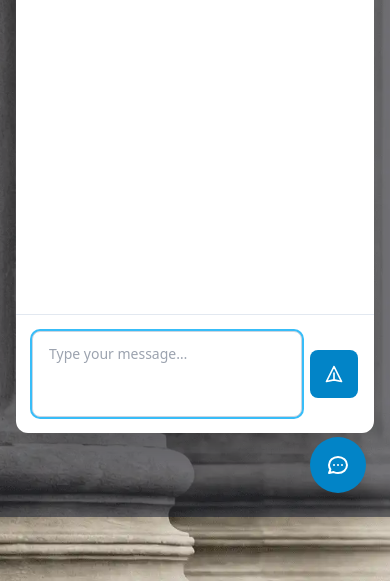
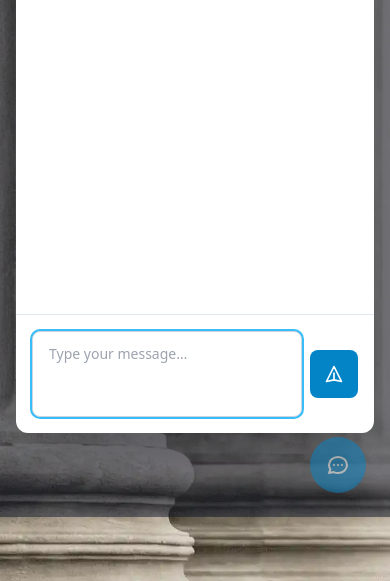
Before and after one commit to Resentencing/ResentencingProjectWebsite, a website built with Vite: page frontend/index.html in a window 390 px wide. Both pictures are taken after a click on the button 338 px from the left and 792 px from the top of the page. Shown: the part 327-908 px from the top of the page. Built offline with nearby package versions, Linux system fonts and the light colour scheme.

Commit message:
Implemented preserved chat history across view transitions.

```diff
--- a/frontend/css/styles.css
+++ b/frontend/css/styles.css
@@ -178,3 +178,9 @@
     min-height: 640px;
   }
 }
+
+#chat-toggle:disabled {
+  opacity: 0.5;
+  cursor: not-allowed;
+  pointer-events: none;
+}
--- a/frontend/js/scripts.js
+++ b/frontend/js/scripts.js
@@ -32,13 +32,29 @@ const chatModalInput = document.getElementById('chat-modal-input');
 const chatModalMsgs = document.getElementById('chat-modal-messages');
 const chatModalForm = document.getElementById('chat-modal-form');
 
+// Track which chat UI was last active so we can sync messages between views
+let lastActiveChat = 'docked'; // 'docked' | 'modal'
+
+function syncChatMessages(fromEl, toEl) {
+  if (!fromEl || !toEl) return;
+  // Copy the rendered messages so both views match
+  toEl.innerHTML = fromEl.innerHTML;
+  toEl.scrollTop = toEl.scrollHeight;
+}
+
 /* Chat UI Functions
    - Helper functions to open/close docked and modal chat variants.
 */
 function openDockedChat() {
+  // If we were last chatting in the modal, sync modal -> docked
+  if (lastActiveChat === 'modal') {
+    syncChatMessages(chatModalMsgs, chatMsgs);
+  }
+
   chatPanel.classList.remove('hidden');
   chatPanel.setAttribute('aria-hidden', 'false');
   chatToggle.setAttribute('aria-expanded', 'true');
+  lastActiveChat = 'docked';
   setTimeout(() => chatInput?.focus(), 0);
 }
 
@@ -50,14 +66,33 @@ function closeDockedChat() {
 }
 
 function openModalChat() {
+  // If we were last chatting in the docked panel, sync docked -> modal
+  if (lastActiveChat === 'docked') {
+    syncChatMessages(chatMsgs, chatModalMsgs);
+  }
+
   chatModal.classList.remove('hidden');
   chatModal.setAttribute('aria-hidden', 'false');
+
+  // Disable small chat button when large window is open
+  chatToggle.disabled = true;
+  chatToggle.setAttribute('aria-disabled', 'true');
+
+  lastActiveChat = 'modal';
   setTimeout(() => chatModalInput?.focus(), 0);
 }
 
 function closeModalChat() {
+  // When leaving modal, preserve modal state back into docked
+  syncChatMessages(chatModalMsgs, chatMsgs);
+
   chatModal.classList.add('hidden');
   chatModal.setAttribute('aria-hidden', 'true');
+
+  chatToggle.disabled = false;
+  chatToggle.setAttribute('aria-disabled', 'false');
+
+  lastActiveChat = 'docked';
   chatToggle.focus();
 }
 
@@ -65,6 +100,8 @@ function closeModalChat() {
    - Wire up buttons to toggle between docked and full-screen chat.
 */
 chatToggle?.addEventListener('click', () => {
+	if (chatToggle.disabled) return; // do nothing if window is open
+
   // On small screens, open modal; otherwise toggle docked panel
   if (window.matchMedia('(max-width: 640px)').matches) {
     openModalChat();
@@ -79,6 +116,8 @@ chatToggle?.addEventListener('click', () => {
 
 chatClose?.addEventListener('click', closeDockedChat);
 chatExpand?.addEventListener('click', () => {
+  // Copy docked -> modal right before switching
+  syncChatMessages(chatMsgs, chatModalMsgs);
   closeDockedChat();
   openModalChat();
 });
```
